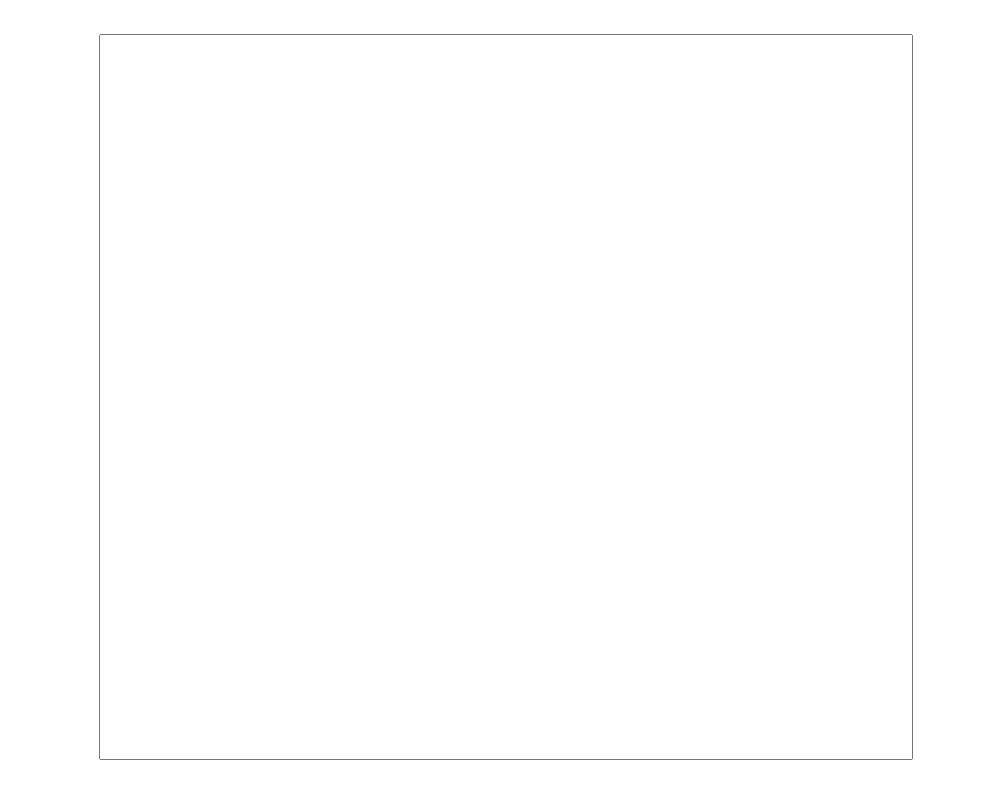
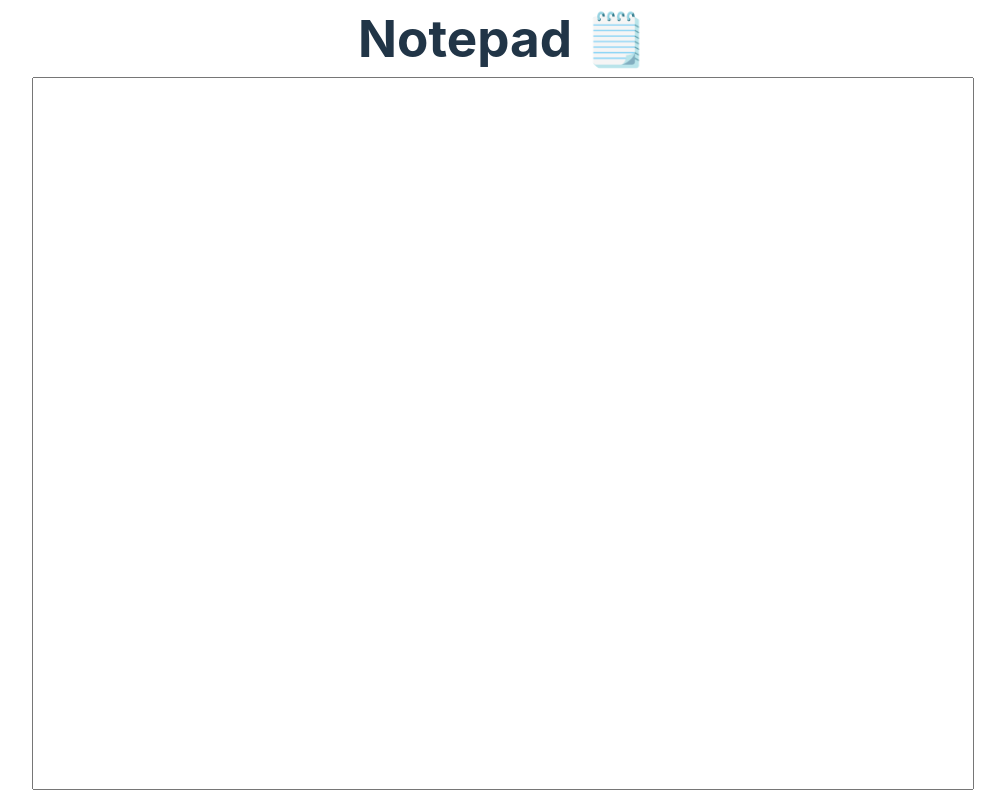
Before and after one commit to HubelbauerMartin/notepad, a React (Vite) app: page / in a window 1280 px wide. Shown: the whole page, without its empty margins (137-1142 px from the left). Built offline with nearby package versions, Linux system fonts and the light colour scheme.

Commit message:
Add heading and use `flex` layout
Only `textarea` is not scrollable and the size will adapt to the actual page size.

```diff
--- a/src/App.css
+++ b/src/App.css
@@ -1,13 +1,32 @@
+html {
+  display: flex;
+  height: 100vh;
+}
+
+body {
+  display: flex;
+  flex: 1;
+  flex-direction: column;
+  margin: 0;
+  overflow: hidden;
+}
+
 #root {
-  width: 80ch;
+  display: flex;
+  flex: 1;
+  flex-direction: column;
+  gap: 1ch;
+  margin: 1ch;
+}
+
+h1 {
   margin: 0 auto;
-  padding: 2rem;
-  text-align: center;
 }
 
 textarea {
-  height: 90vh;
+  flex: 1;
+  font-size: 200%;
   outline: none;
   resize: none;
-  width: 100%;
+  width: 60ch;
 }
--- a/src/App.tsx
+++ b/src/App.tsx
@@ -19,6 +19,7 @@ function App() {
 
   return (
     <>
+      <h1>Notepad 🗒️</h1>
       <textarea value={text} onInput={handleInput}></textarea>
     </>
   );
```
